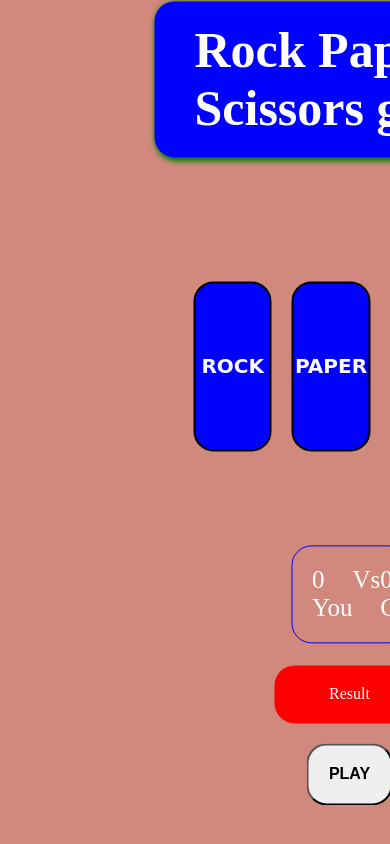
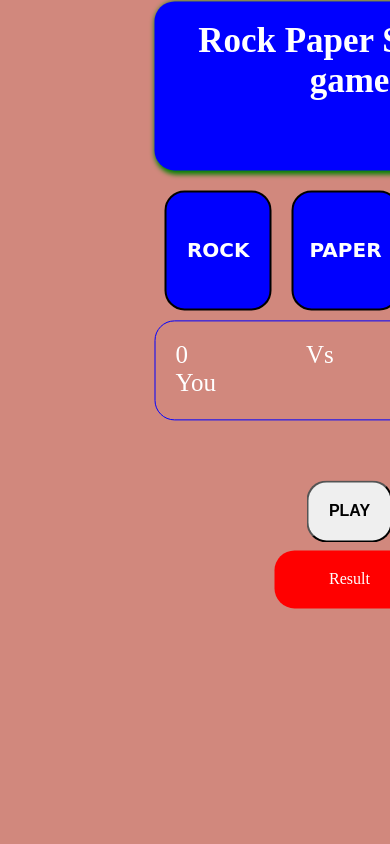
Before and after one commit to jaykumar591/R-P-S, a plain HTML site: page index.html in a window 390 px wide. Shown: the top 844 px of the page. Drawn offline with nearby package versions, Linux system fonts and the light colour scheme.

Commit message:
Update style.css

```diff
--- a/style.css
+++ b/style.css
@@ -4,7 +4,6 @@
     box-sizing: border-box;
     color: white;
 }
-
 body{
     background: #000;
     width: 100%;
@@ -33,7 +32,7 @@ h1{
     justify-content: center;
     align-items: center;
     gap:20px;
-    margin-bottom: 60px;
+    margin-bottom: 40px;
 }
 .choice{
     width: 170px;
@@ -117,3 +116,39 @@ h1{
     border-radius: 20px;
     background: red;
 }
+
+
+/* phone */
+
+@media only screen and (max-width:600px) {
+    body{
+        width: 100%;
+        height: 100%;
+    }
+    h1{
+        width: 100%;
+        height: 20vh;
+        font-size: 35px;
+        text-align: center;
+    }
+    .choices{
+        width: 100%;
+        height: 160px;
+        padding: 0px 10px;
+    }
+    .choice{
+        width: 120px;
+        height: 120px;
+    }
+    .scoreBoard{
+        width: 100%;
+        position:relative;
+        top: -60px;
+    }
+    .smsc{
+        top: 20px;
+    }
+    #sms{
+        top: -20px;
+    }
+}
```
